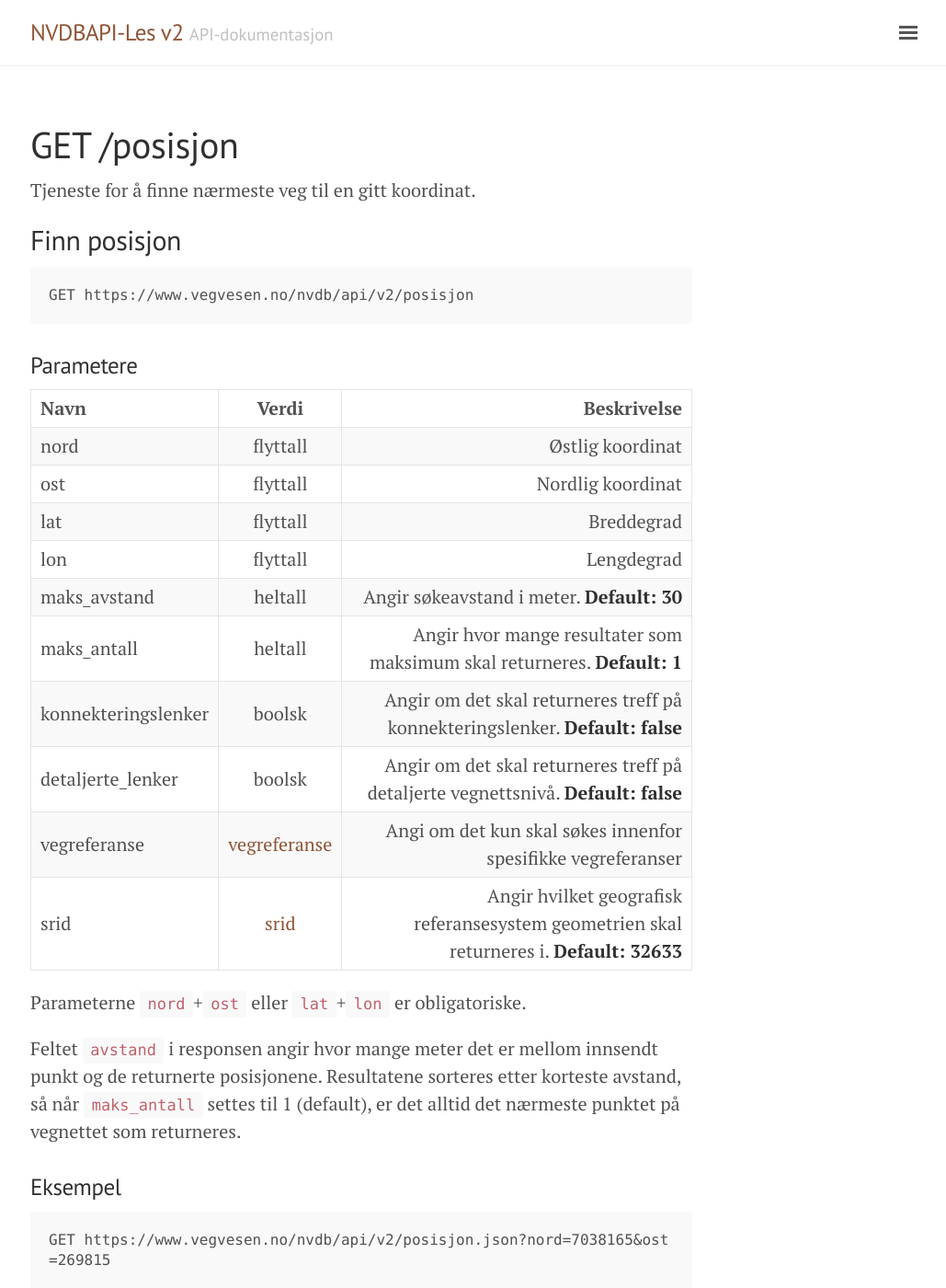
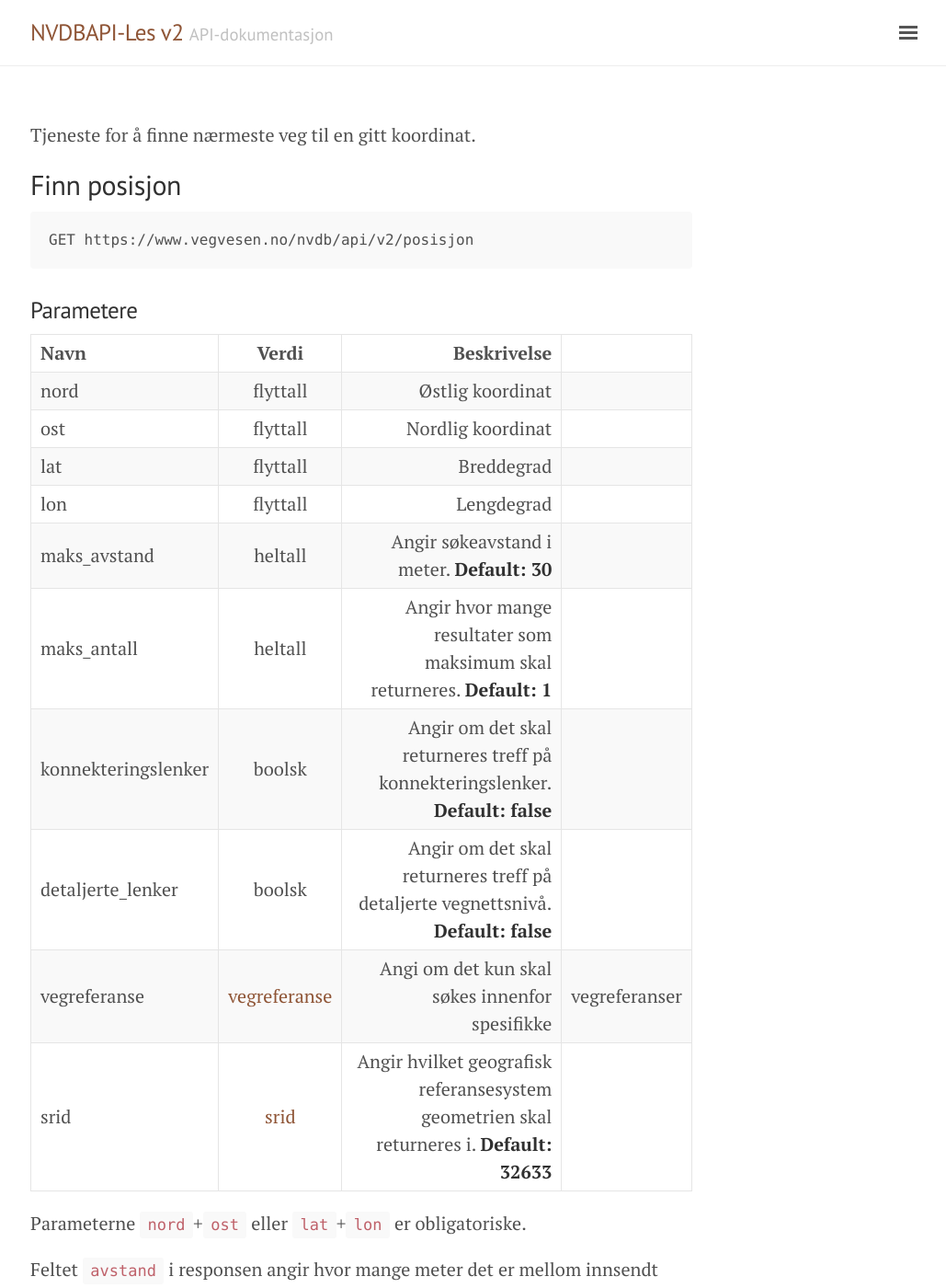
Before and after one commit to nvdb-vegdata/apidokumentasjon, a Jekyll site: the page built from endepunkt/posisjon.md, in a window 1280 px wide and 1400 px high. Shown: the whole window at 92% size, without its empty margins (247-1276 px from the left). Built offline with Jekyll 4.4.1, drawn with Linux system fonts in a browser that asks for light colours; our own code applies the rules of GitHub Pages for plain Markdown files.

```diff
--- a/endepunkt/posisjon.md
+++ b/endepunkt/posisjon.md
@@ -1,8 +1,3 @@
----
-layout: page
-title: GET /posisjon
-published: true
----
 
 Tjeneste for å finne nærmeste veg til en gitt koordinat.
 
@@ -24,7 +19,7 @@ GET https://www.vegvesen.no/nvdb/api/v2/posisjon
 |maks_antall | heltall | Angir hvor mange resultater som maksimum skal returneres. **Default: 1** |
 |konnekteringslenker | boolsk | Angir om det skal returneres treff på konnekteringslenker. **Default: false** |
 |detaljerte_lenker | boolsk | Angir om det skal returneres treff på detaljerte vegnettsnivå. **Default: false** |
-|vegreferanse | [vegreferanse](#/verdi/vegreferanse) | Angi om det kun skal søkes innenfor spesifikke vegreferanser |
+|vegreferanse | [vegreferanse](#/verdi/vegreferanse) | Angi om det kun skal søkes innenfor spesifikke |vegreferanser |
 |srid | [srid](#/verdi/geometri) | Angir hvilket geografisk referansesystem geometrien skal returneres i. **Default: 32633** |
 
 Parameterne `nord`+`ost` eller `lat`+`lon` er obligatoriske.
```
